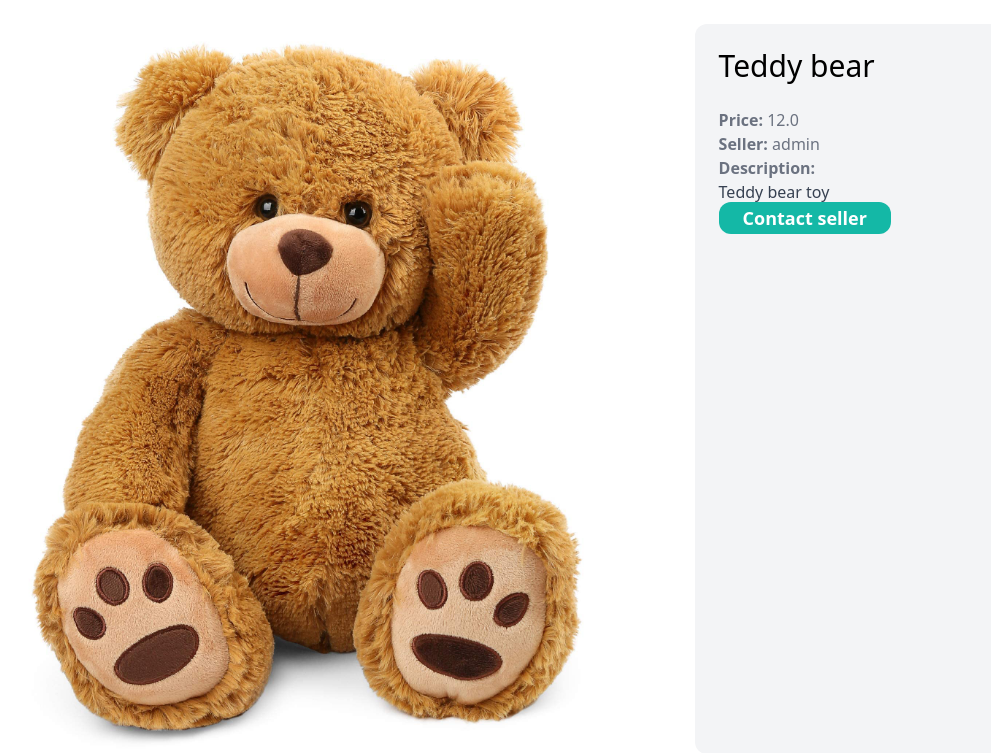
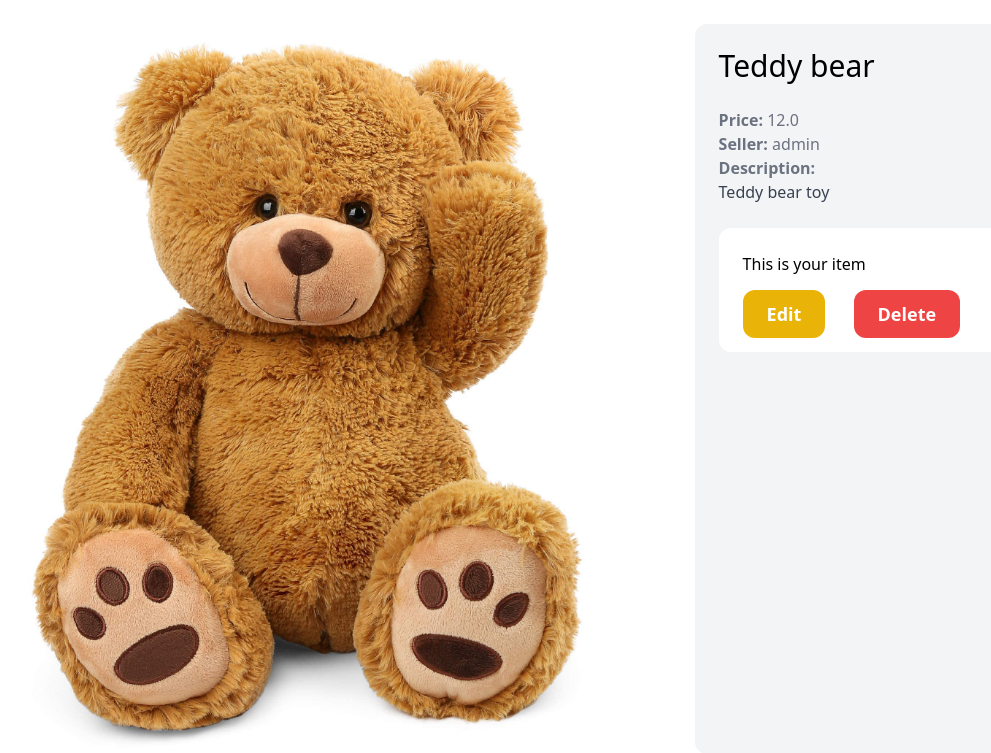
Before and after one commit to ElJeringas/Marketplace, a Django app: page /items/1/ in a window 1280 px wide. Shown: the part 77-830 px from the top of the page, without its empty margins (83-1074 px from the left). Run offline with Django 4.2, Linux system fonts and the light colour scheme; a user stored in the database is signed in; data comes from the database, SQL or seed files in the repository; both versions use the stored data as it was after the commit; some libraries are stand-ins or nearby versions.

Commit message:
adding\ dashboard and browse

```diff
--- a/Marketplace/settings.py
+++ b/Marketplace/settings.py
@@ -40,6 +40,7 @@ INSTALLED_APPS = [
     'django.contrib.messages',
     'django.contrib.staticfiles',
     'core',
+    'dashboard',
     'item',
 ]
 
--- a/Marketplace/urls.py
+++ b/Marketplace/urls.py
@@ -8,5 +8,6 @@ from django.urls import path,include
 urlpatterns = [
     path("", include('core.urls')),
     path('items/', include('item.urls')),
+    path('dashboard/', include('dashboard.urls')),
     path('admin/', admin.site.urls),
 ] + static(settings.MEDIA_URL, document_root=settings.MEDIA_ROOT)
--- a/core/templates/core/base.html
+++ b/core/templates/core/base.html
@@ -16,10 +16,10 @@
             <a href='/' class='text-xl font-semibold'>Marketplace</a>
             <div class='space-x-6'>
                 <a href='{% url 'item:new' %}' class=' text-lg font-semibold hover:text-gray-500'>New Item</a>
-                <a href='#' class=' text-lg font-semibold hover:text-gray-500'>Browse</a>
+                <a href='{% url 'item:items' %}' class=' text-lg font-semibold hover:text-gray-500'>Browse</a>
 
                 <a href='#' class='px-6 py-3 text-lg font-semibold bg-teal-500 text-white  rounded-xl hover:bg-teal-700'>Inbox</a>
-                <a href='#' class='px-6 py-3 text-lg font-semibold bg-gray-500 text-white  rounded-xl hover:bg-gray-700'>Dahsboard</a>
+                <a href='{% url 'dashboard:index' %}'class='px-6 py-3 text-lg font-semibold bg-gray-500 text-white  rounded-xl hover:bg-gray-700'>Dahsboard</a>
 
                 {% if request.user.is_authenticated%}
                 {% else %}
--- /dev/null
+++ b/dashboard/urls.py
@@ -0,0 +1,9 @@
+from django.urls import path
+from . import views
+
+
+app_name = 'dashboard'
+
+urlpatterns = [
+    path('',views.index, name='index'),
+]
--- a/item/forms.py
+++ b/item/forms.py
@@ -25,3 +25,23 @@ class NewItemForm(forms.ModelForm):
                 'class': INPUT_CLASSES
             })
         }
+
+class EditItemForm(forms.ModelForm):
+    class Meta:
+        model = Item
+        fields = ('name', 'description', 'price', 'image','is_sold')
+
+        widgets = {
+            'name': forms.TextInput(attrs={
+                'class': INPUT_CLASSES
+            }),
+            'description': forms.Textarea(attrs={
+                'class': INPUT_CLASSES
+            }),
+            'price': forms.TextInput(attrs={
+                'class': INPUT_CLASSES
+            }),
+            'image': forms.FileInput(attrs={
+                'class': INPUT_CLASSES
+            })
+        }
--- a/item/templates/item/detail.html
+++ b/item/templates/item/detail.html
@@ -17,9 +17,17 @@
             {{item.description}}
         </p>
         {%endif%}
-        <div>
+
+        {% if request.user == item.created_by %}
+            <div class="mt-6 p-6 bg-white rounded-xl">
+                <p class="mb-6">This is your item</p>
+                <a href="{% url 'item:edit' item.id %}"class="incline-block mr-6 mt-6 mp-6 px-6 py-3 text-lg font-semibold bg-yellow-500 text-white rounded-xl">Edit</a>
+                <a href="{% url 'item:delete' item.id %}" class="incline-block mt-6 px-6 py-3 text-lg font-semibold bg-red-500 text-white rounded-xl">Delete</a>
+            </div>
+        {%else%}
             <a href="#" class="incline-block mt-12 px-6 py-1 text-lg font-semibold bg-teal-500 text-white rounded-xl hoover:bg-teal-700">Contact seller</a>
-        </div>
+        {%endif%}
+
     </div>
 </div>
 
--- a/item/urls.py
+++ b/item/urls.py
@@ -4,6 +4,10 @@ from . import views
 app_name = 'item'
 
 urlpatterns =[
+    path('',views.items, name='items'),
     path('new/',views.new, name='new'),
     path('<int:pk>/', views.detail, name='detail'),
+    path('<int:pk>/delete/', views.delete, name='delete'),
+    path('<int:pk>/edit/', views.edit, name='edit'),
+
 ]
--- a/item/views.py
+++ b/item/views.py
@@ -1,9 +1,24 @@
 from django.shortcuts import render, get_object_or_404, redirect
-from .models import Item
 
+from .models import Item, Category
+from django.db.models import Q
 from django.contrib.auth.decorators import login_required
 from django.shortcuts import render
-from .forms import NewItemForm
+from .forms import NewItemForm, EditItemForm
+
+def items(request):
+    query = request.GET.get('query','')
+    categories = Category.objects.all()
+    items = Item.objects.filter(is_sold=False)
+
+    if query:
+        items = items.filter(Q(name__icontains=query) | Q(description__icontains=query))
+
+    return render(request, 'item/items.html',{
+        'items':items,
+        'query':query,
+        'categories':categories,
+    })
 
 def detail (request,pk):
     item = get_object_or_404(Item, pk=pk)
@@ -29,5 +44,31 @@ def new(request):
         form = NewItemForm()
 
     return render(request, 'item/form.html', {
-        'form': form
+        'form': form,
+        'title': 'New item',
     })
+
+@login_required
+def delete(request, pk):
+    item = get_object_or_404(Item, pk=pk, created_by=request.user)
+    item.delete()
+
+    return redirect('dashboard:index')
+
+@login_required
+def edit(request,pk):
+    item = get_object_or_404(Item, pk=pk, created_by=request.user)
+
+    if request.method == 'POST':
+        form = EditItemForm(request.POST, request.FILES, instance=item)
+
+        if form.is_valid():
+            form.save()
+            return redirect ('item:detail', pk=item.id)
+    else:
+        form = EditItemForm(instance=item)
+
+    return render(request, 'item/form.html', {
+        'form': form,
+        'title': 'Edit item',
+    })
```
Also changed, not shown: dashboard/templates/dashboard/index.html (added, +24 -0 lines), dashboard/views.py (+10 -2 lines), item/templates/item/items.html (added, +40 -0 lines), db.sqlite3.
